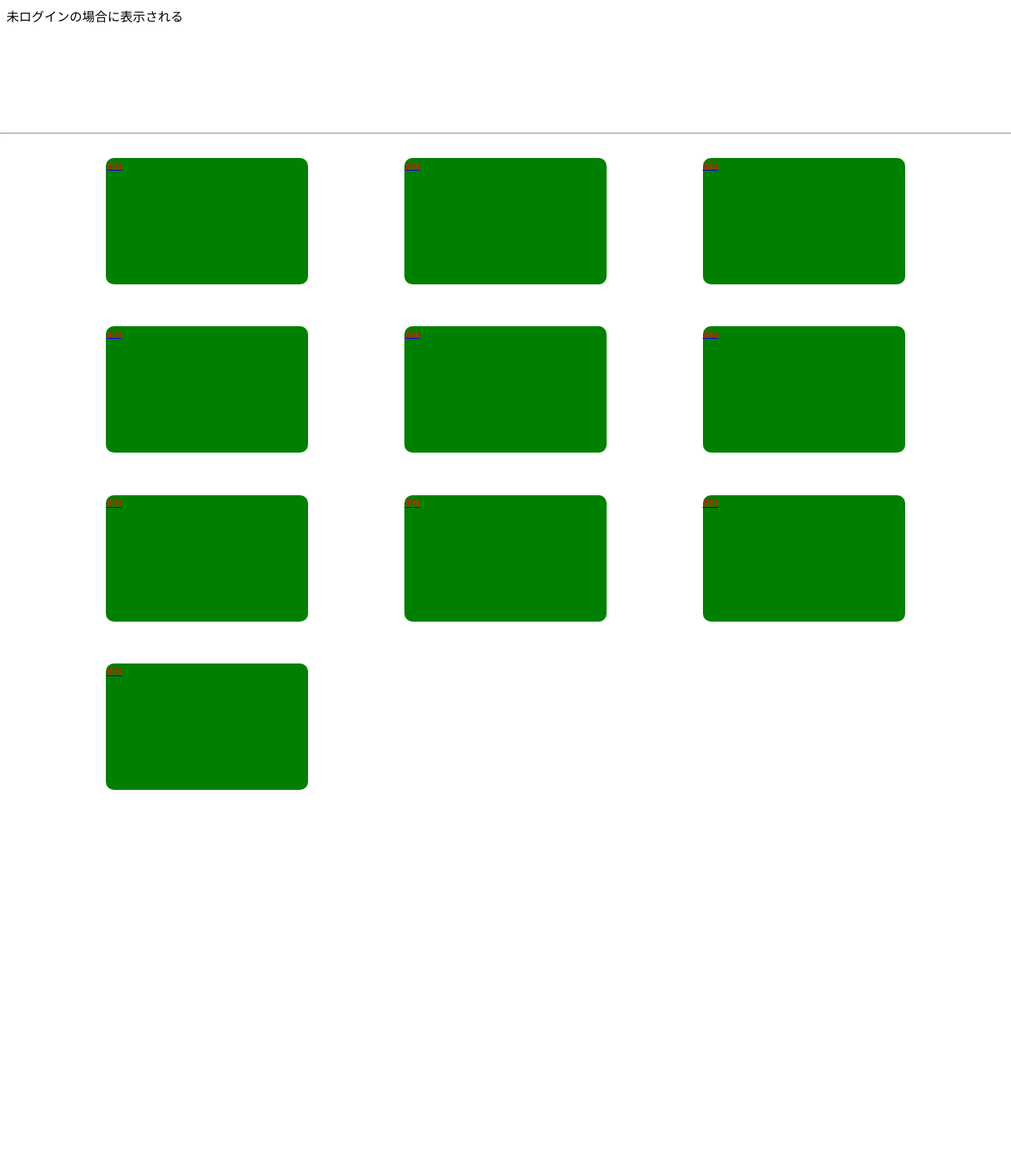
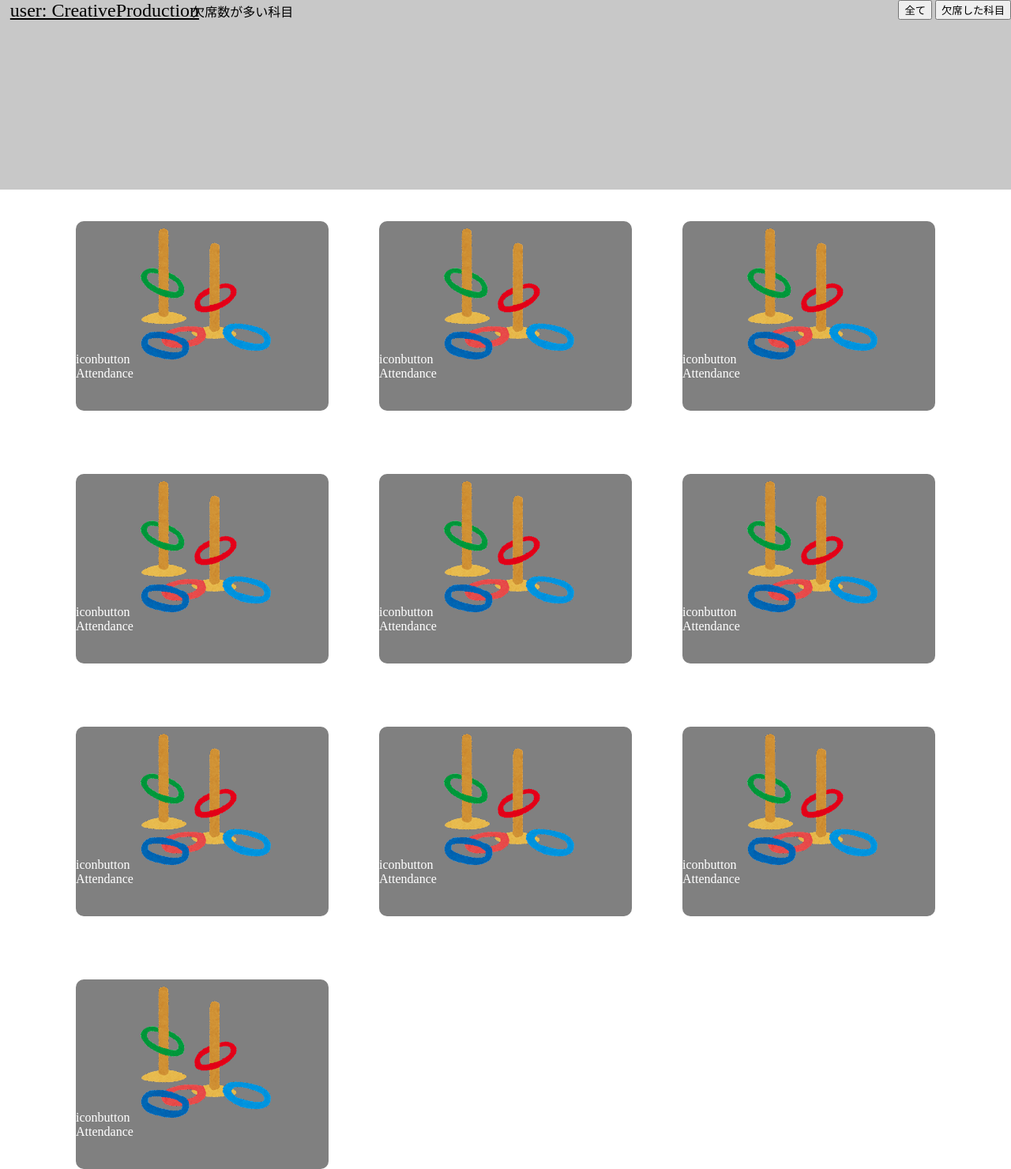
Before and after one commit to FishHart/Myroll9, a Django app: page /main/ in a window 1280 px wide. Shown: the whole page at 79% size. Before the commit the page ends 1000 px from the top, so only its background shows below. Run offline with Django 3.2, Linux system fonts and the light colour scheme.

Commit message:
メインのページのヘッド部分を作成、要素に画像をつけてみた

```diff
--- a/myroll/static/myroll/css/myroll.css
+++ b/myroll/static/myroll/css/myroll.css
@@ -1,14 +1,39 @@
 
-hr {
+#header {
     position: absolute;
-    top: 20vh;
+    top: 0;
     left: 0;
-    width: 100vw;
+    right: 0;
+    height: 30vh;
+    background-color: rgba(200, 200, 200, 1);
 }
 
+.user_name {
+    position: relative;
+    top: 0vh;
+    left: 1vw;
+    font-size: 3vh;
+    text-decoration: underline;
+}
+
+#head_button {
+    position: absolute;
+    top: 0vh;
+    right: 0vw;
+}
+#all {
+    /* position: relative;
+    top: 10vh; */
+}
+#absence {
+
+}
+
+
+
 div.subject-list {
-    height: 100vh;
-    width: 79vw;
+    height: 150vh;
+    width: 85vw;
 
     display: flex;
     flex-direction: row;
@@ -17,19 +42,18 @@ div.subject-list {
     align-content: space-between;
 
     position: absolute;
-    top: 25vh;
-    left: 10.5vw;
+    top: 35vh;
+    left: 7.5vw;
 }
 
 div.subject {
-    height: 20vh;
-    width: 20vw;
-
-    /* position: absolute;
-    top: 25vh;
-    left: 10vw; */
+    height: 30vh;
+    width: 25vw;
 
     border-radius: 10px 10px 10px 10px;
-    background-color: green;
-    color: red;
+    background-color: gray;
+    color: white;
 }
+a {
+    text-decoration: none;
+}
--- a/myroll/templates/myroll/top.html
+++ b/myroll/templates/myroll/top.html
@@ -5,13 +5,23 @@
     <head>
         <meta charset="utf-8">
         <meta name="viewport" content="width=device-width, initial-scale=1.0">
-        <link rel="stylesheet" href="{% static 'css/myroll.css' %}">
+        <link rel="stylesheet" href="{% static 'myroll/css/myroll.css' %}">
+        <link src="{% static 'myroll/images/wanage.png' %}">
 
         <title>Myroll</title>
     </head>
 
     <body>
-        {% if user.is_authenticated %}
+        <div id="header">
+            <span class="user_name">user: CreativeProduction</span>
+            <div id="head_button">
+                <button type="button" id="all">全て</button>
+                <button type="button" id="absence">欠席した科目</button>
+            </div>
+            欠席数が多い科目
+        </div>
+
+        {% comment %} {% if user.is_authenticated %}
             ログインしている場合に表示される
 
 
@@ -20,11 +30,17 @@
 
         {% else %}
             未ログインの場合に表示される
-        {% endif %}
-        <hr>
+        {% endif %} {% endcomment %}
+
         <div class="subject-list">
             {% for i in for_range10 %}
-                <a href="{% url 'account:home' %}"><div class="subject">aiu</div></a>
+                <a href="{% url 'account:home' %}">
+                    <div class="subject">
+                        iconbutton
+                        <img src="{% static 'myroll/images/wanage.png' %}" alt="wanage">
+                        Attendance
+                    </div>
+                </a>
             {% endfor %}
         </div>
     </body>
```
Also changed, not shown: myroll/static/myroll/images/wanage.png (added).
